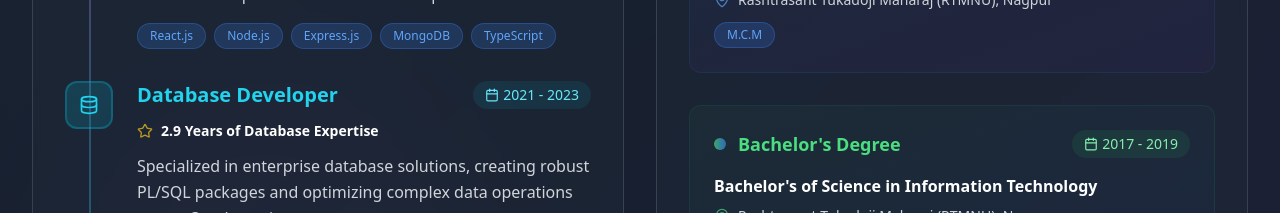
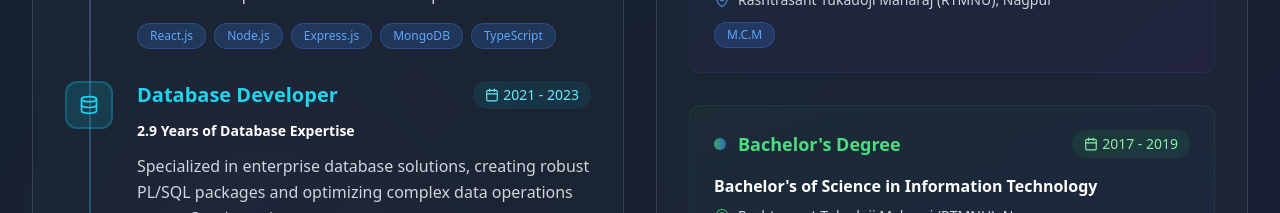
Before and after one commit to Rakshanda-Pande/Rakshanda_Pande_Portfolio_Frontend, a React (Vite) app: page / in a window 1280 px wide. Shown: the part 1340-1553 px from the top of the page. Built offline with nearby package versions, Linux system fonts and the light colour scheme.

Commit message:
Update About.js
Removed star

```diff
--- a/src/components/About.js
+++ b/src/components/About.js
@@ -150,7 +150,6 @@ const About = () => {
                                             </div>
                                         </div>
                                         <div className="flex items-center mb-3">
-                                            <Star size={16} className="text-yellow-400 mr-2 animate-pulse" />
                                             <span className="text-white font-semibold text-sm">2.9 Years of Database Expertise</span>
                                         </div>
                                         <p className="text-gray-300 leading-relaxed mb-4 group-hover/item:text-gray-200 transition-colors duration-300">
```
